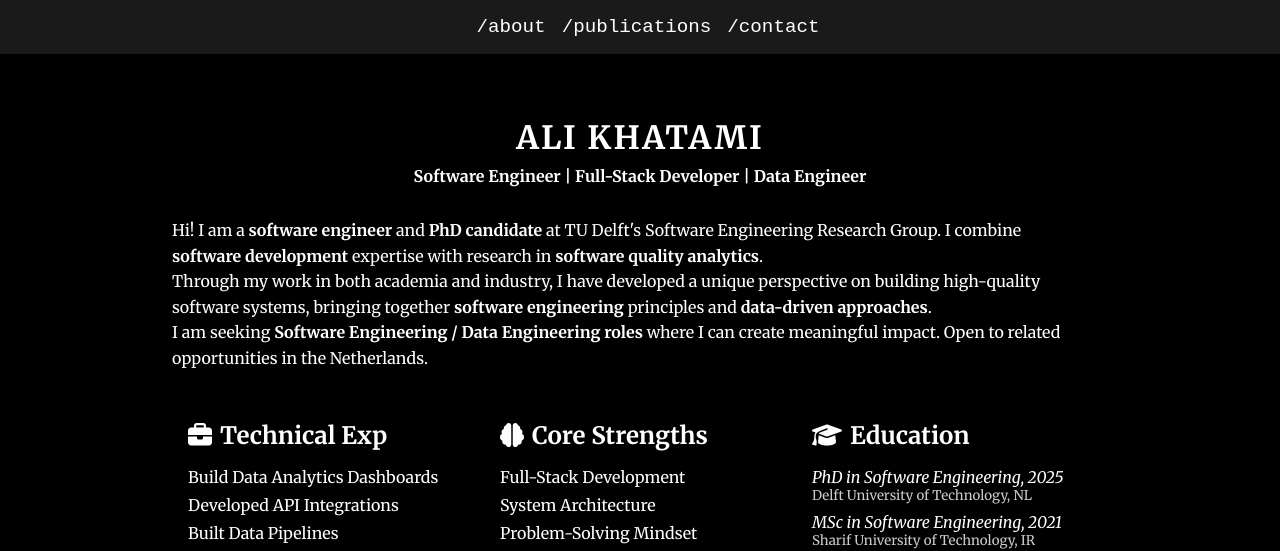
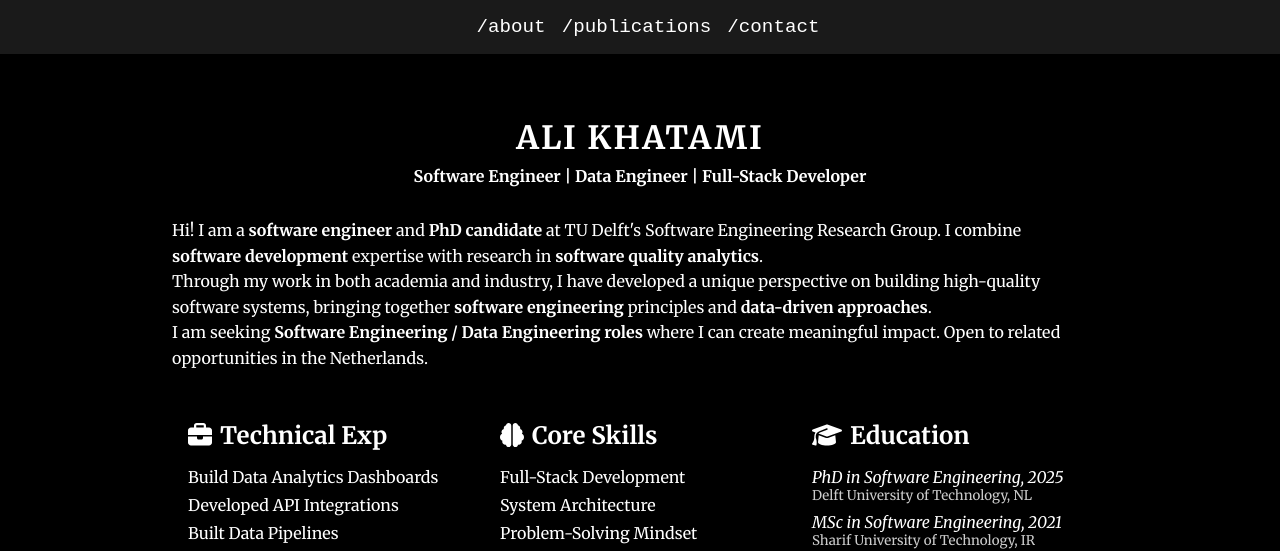
Before and after one commit to akhatami/personal-website-react, a React (Create React App) app: page / in a window 1280 px wide. Shown: the top 551 px of the page. Built offline with nearby package versions, Linux system fonts and the light colour scheme.

Commit message:
minor improvement

```diff
--- a/src/components/HomePage.js
+++ b/src/components/HomePage.js
@@ -13,7 +13,7 @@ const HomePage = () => {
                 <div className="content">
                     <div className="intro-image">
                         <h1 className="name">Ali Khatami</h1>
-                        <p className="tagline">Software Engineer | Full-Stack Developer | Data Engineer
+                        <p className="tagline">Software Engineer | Data Engineer | Full-Stack Developer
                             {/*<br />Delft University of Technology*/}
                         </p>
                     </div>
@@ -43,7 +43,7 @@ const HomePage = () => {
                         </ul>
                     </div>
                     <div className="research-interests">
-                        <h2><FontAwesomeIcon icon={faBrain} /> Core Strengths</h2>
+                        <h2><FontAwesomeIcon icon={faBrain} /> Core Skills</h2>
                         <ul>
                             <li>Full-Stack Development</li>
                             <li>System Architecture</li>
```
